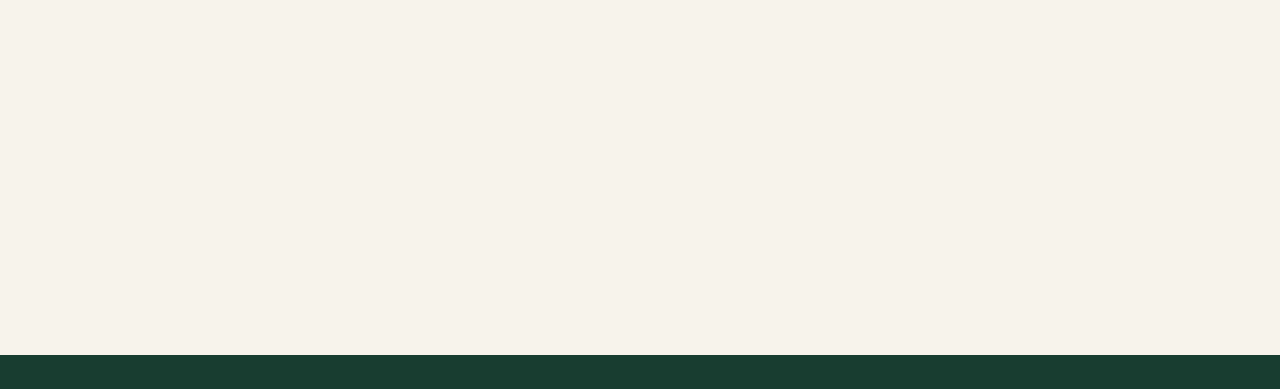
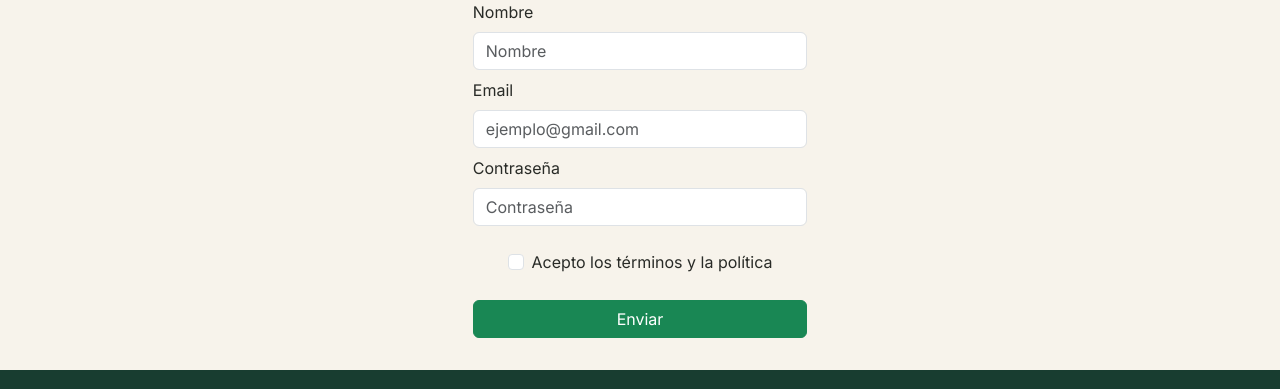
Before and after one commit to DanielMirandaAyalaDev/BipBipPapel, a plain HTML site: page html/registro.html in a window 1280 px wide. Shown: the part 196-585 px from the top of the page. Drawn offline with nearby package versions, Linux system fonts and the light colour scheme.

Commit message:
feature:Se Agrega estructura del formulario de registro

```diff
--- a/html/registro.html
+++ b/html/registro.html
@@ -5,9 +5,13 @@
     <meta name="viewport" content="width=device-width, initial-scale=1.0">
     <title>Bip Bip Papel</title>
 
+    <!-- Bootstrap 5.3 -->
+    <link href="https://cdn.jsdelivr.net/npm/bootstrap@5.3.3/dist/css/bootstrap.min.css" rel="stylesheet">
+
     <!-- Iconos para el footer (redes sociales y apps) -->
     <link rel="stylesheet" href="https://cdn.jsdelivr.net/npm/@tabler/icons-webfont@3.19.0/dist/tabler-icons.min.css">
     <link rel="stylesheet" href="../styles.css">
+
 </head>
 <body>
     <header>Envíos a todo México &nbsp;|&nbsp; Compra mínima de $500 MXN</header>
@@ -32,7 +36,72 @@
     </nav>
 
     <main>
-        <h1>Página de Registro</h1>
+
+        <!-- Formulario de registro -->
+        <section class="container col-md-6 col-lg-4">
+
+            <!-- Título del formulario -->
+            <h1 class="text-center mb-3">Regístrate</h1>
+
+            <form>
+
+                <!-- Campo para escribir el nombre -->
+                <div class="mb-2">
+                    <label for="nombre" class="form-label">Nombre</label>
+                    <input type="text"
+                           class="form-control"
+                           id="nombre"
+                           placeholder="Nombre"
+                           required>
+                </div>
+
+                <!-- Campo para escribir el correo electrónico -->
+                <div class="mb-2">
+                    <label for="email" class="form-label">Email</label>
+                    <input type="email"
+                           class="form-control"
+                           id="email"
+                           placeholder="ejemplo@gmail.com"
+                           required>
+                </div>
+
+                <!-- Campo para escribir la contraseña -->
+                <div class="mb-4">
+                    <label for="contrasena" class="form-label">Contraseña</label>
+                    <input type="password"
+                           class="form-control"
+                           id="contrasena"
+                           placeholder="Contraseña"
+                           required>
+                </div>
+
+                <!-- Casilla para aceptar los términos y la política -->
+                <div class="d-flex justify-content-center mb-4">
+
+                    <div class="form-check">
+                        <input class="form-check-input"
+                               type="checkbox"
+                               id="terminos"
+                               required>
+
+                        <label class="form-check-label" for="terminos">
+                            Acepto los términos y la política
+                        </label>
+                    </div>
+
+                </div>
+
+                <!-- Botón para enviar el formulario -->
+                <div class="d-grid">
+                    <button type="submit" class="btn btn-success">
+                        Enviar
+                    </button>
+                </div>
+
+            </form>
+
+        </section>
+
     </main>
 
     <footer>
```
